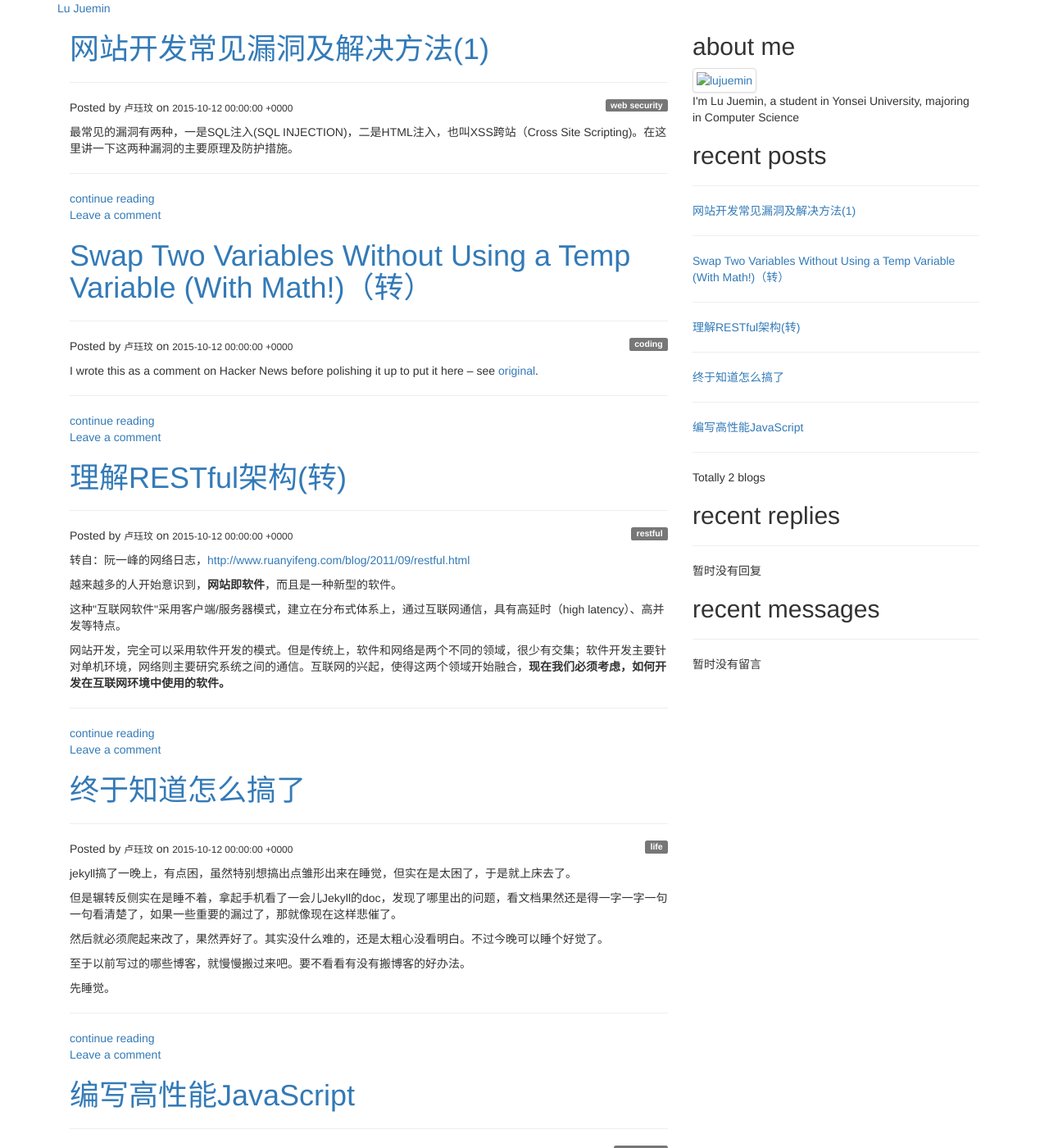
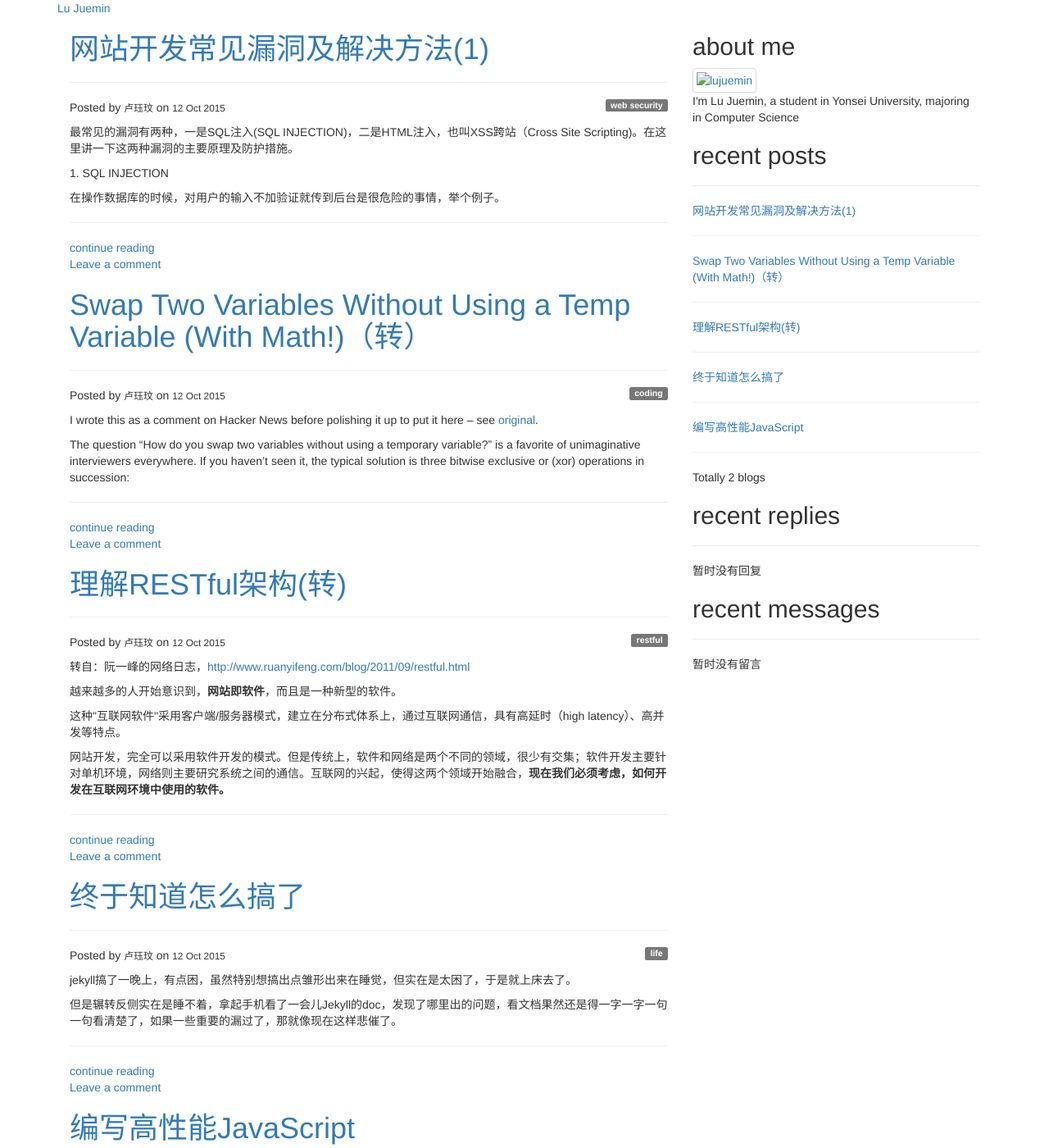
Before and after one commit to juemin90/juemin90.github.io, a Jekyll site: the page built from blog/index.html, in a window 1280 px wide and 1400 px high. Shown: the whole window at 82% size. Built offline with Jekyll 4.4.1, drawn with Linux system fonts in a browser that asks for light colours; nearby versions of some CDN libraries; some of the changed text lies outside the part shown.

Commit message:
read more

```diff
--- a/blog/_posts/2015-10-12-high_performance_JS.html
+++ b/blog/_posts/2015-10-12-high_performance_JS.html
@@ -6,6 +6,7 @@
 <p>很多JavaScript引擎，如Google的V8引擎（被Chrome和Node所用），是专门为需要快速执行的大型JavaScript应用所设计的。如果你是一个开发者，并且关心内存使用情况与页面性能，你应该了解用户浏览器中的JavaScript引擎是如何运作的。无论是V8，SpiderMonkey的（Firefox）的Carakan（Opera），Chakra（IE）或其他引擎，这样做可以帮助你<strong>更好地优化你的应用程序</strong>。这并不是说应该专门为某一浏览器或引擎做优化，千万别这么做。</p>
 
 <p>但是，你应该问自己几个问题：</p>
+<!-- more -->
 
 <ul>
 	<li>在我的代码里，是否可以使代码更高效一些</li>
--- a/blog/_posts/2015-10-12-other_blogs.html
+++ b/blog/_posts/2015-10-12-other_blogs.html
@@ -5,6 +5,8 @@
 ---
 <p>jekyll搞了一晚上，有点困，虽然特别想搞出点雏形出来在睡觉，但实在是太困了，于是就上床去了。</p>
 <p>但是辗转反侧实在是睡不着，拿起手机看了一会儿Jekyll的doc，发现了哪里出的问题，看文档果然还是得一字一字一句一句看清楚了，如果一些重要的漏过了，那就像现在这样悲催了。</p>
+<!-- more -->
+
 <p>然后就必须爬起来改了，果然弄好了。其实没什么难的，还是太粗心没看明白。不过今晚可以睡个好觉了。</p>
 <p>至于以前写过的哪些博客，就慢慢搬过来吧。要不看看有没有搬博客的好办法。</p>
 <p>先睡觉。</p>
--- a/blog/_posts/2015-10-12-swap_two_variables.html
+++ b/blog/_posts/2015-10-12-swap_two_variables.html
@@ -6,6 +6,7 @@
 <p>I wrote this as a comment on Hacker News before polishing it up to put it here &ndash; see&nbsp;<a href="http://news.ycombinator.com/item?id=5278915">original</a>.</p>
 
 <p>The question &ldquo;How do you swap two variables without using a temporary variable?&rdquo; is a favorite of unimaginative interviewers everywhere. If you haven&rsquo;t seen it, the typical solution is three bitwise exclusive or (xor) operations in succession:</p>
+<!-- more -->
 
 <p><code>var a = 10, b = 20; </code></p>
 
--- a/blog/_posts/2015-10-12-web_security.html
+++ b/blog/_posts/2015-10-12-web_security.html
@@ -8,6 +8,7 @@
 <p>1. SQL INJECTION</p>
 
 <p>在操作数据库的时候，对用户的输入不加验证就传到后台是很危险的事情，举个例子。</p>
+<!-- more -->
 
 <p><code>$user = $POST_[&#39;user&#39;];</code></p>
 
--- a/blog/index.html
+++ b/blog/index.html
@@ -31,7 +31,7 @@
                         <h1>{{ post.title }}</h1>
                     </a>
                     <hr>
-                    <p>Posted by <small>卢珏玟</small> on <small>{{ post.date }}</small><span id="theme" class="label label-default" style="float:right;">{{ post.theme }}</span></p>
+                    <p>Posted by <small>卢珏玟</small> on <small>{{ post.date | date_to_string }}</small><span id="theme" class="label label-default" style="float:right;">{{ post.theme }}</span></p>
                 </div>
                 <div class="content">
                     {% if post.content contains "<!-- more -->" %}
```
